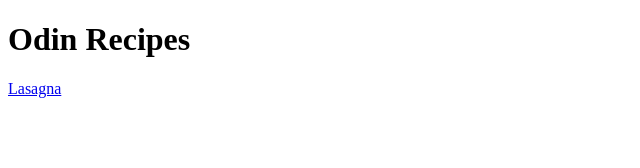
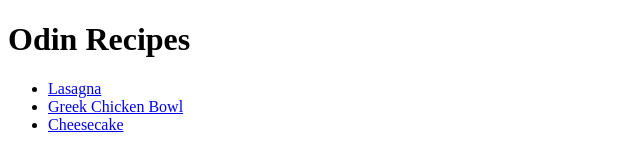
Before and after one commit to michaelhein229/odin-recipes, a plain HTML site: page index.html in a window 1280 px wide. Shown: the whole page, without its empty margins (0-640 px from the left). Drawn offline with Linux system fonts and the light colour scheme.

Commit message:
Created cheesecake and greek chicken recipe pages

```diff
--- a/index.html
+++ b/index.html
@@ -5,7 +5,13 @@
     </head>
     <body>
         <h1>Odin Recipes</h1>
-        <a href="recipes/lasagna.html">Lasagna</a>
+        <ul>
+            <li><a href="recipes/lasagna.html">Lasagna</a></li>
+            <li><a href="recipes/greek-chicken-bowl.html">Greek Chicken Bowl</a></li>
+            <li> <a href="recipes/cheesecake.html">Cheesecake</a>
+        </ul>
+
+
 
     </body>
 </html>
```
Also changed, not shown: recipes/cheesecake.html (added, +10 -0 lines), recipes/greek-chicken-bowl.html (added, +10 -0 lines).
